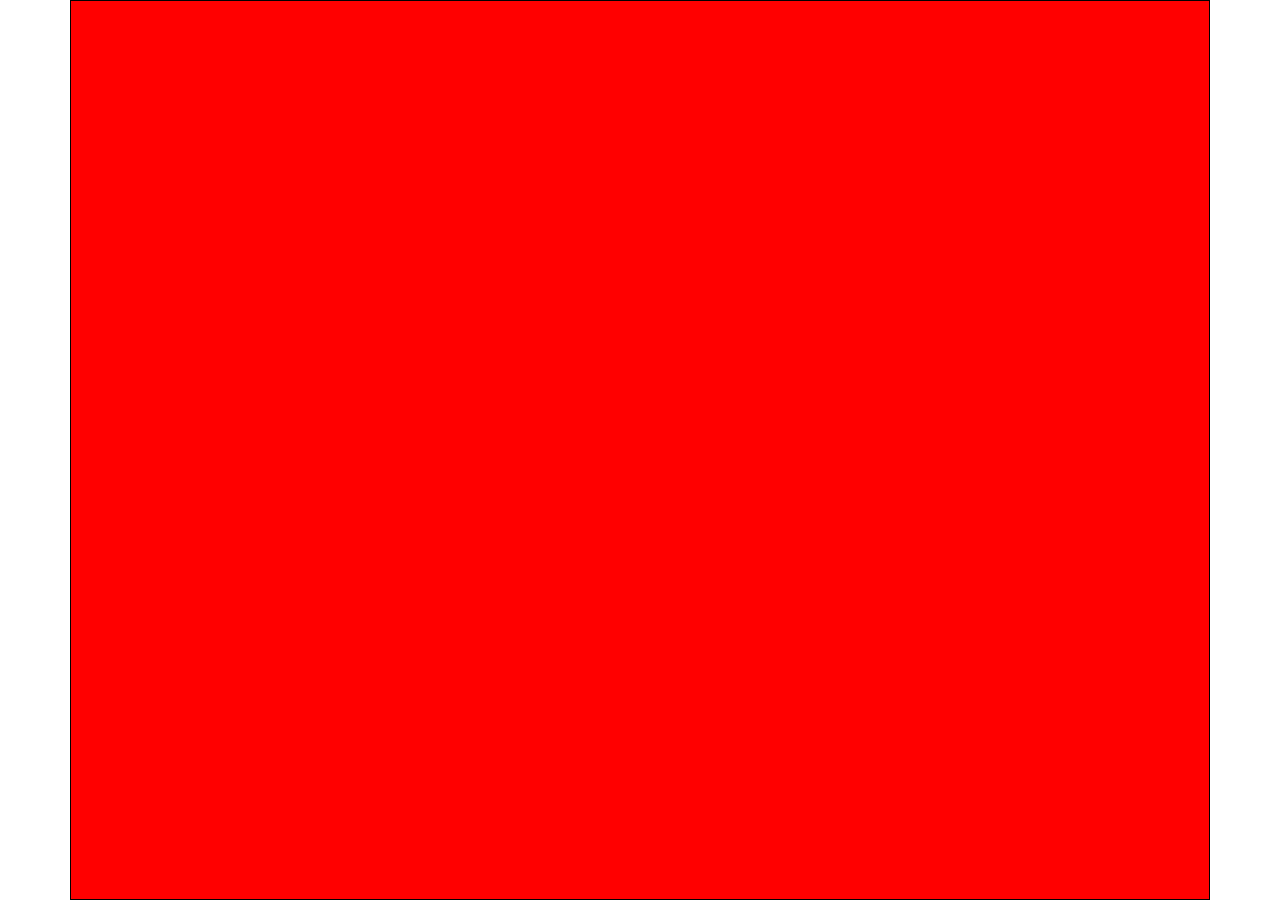
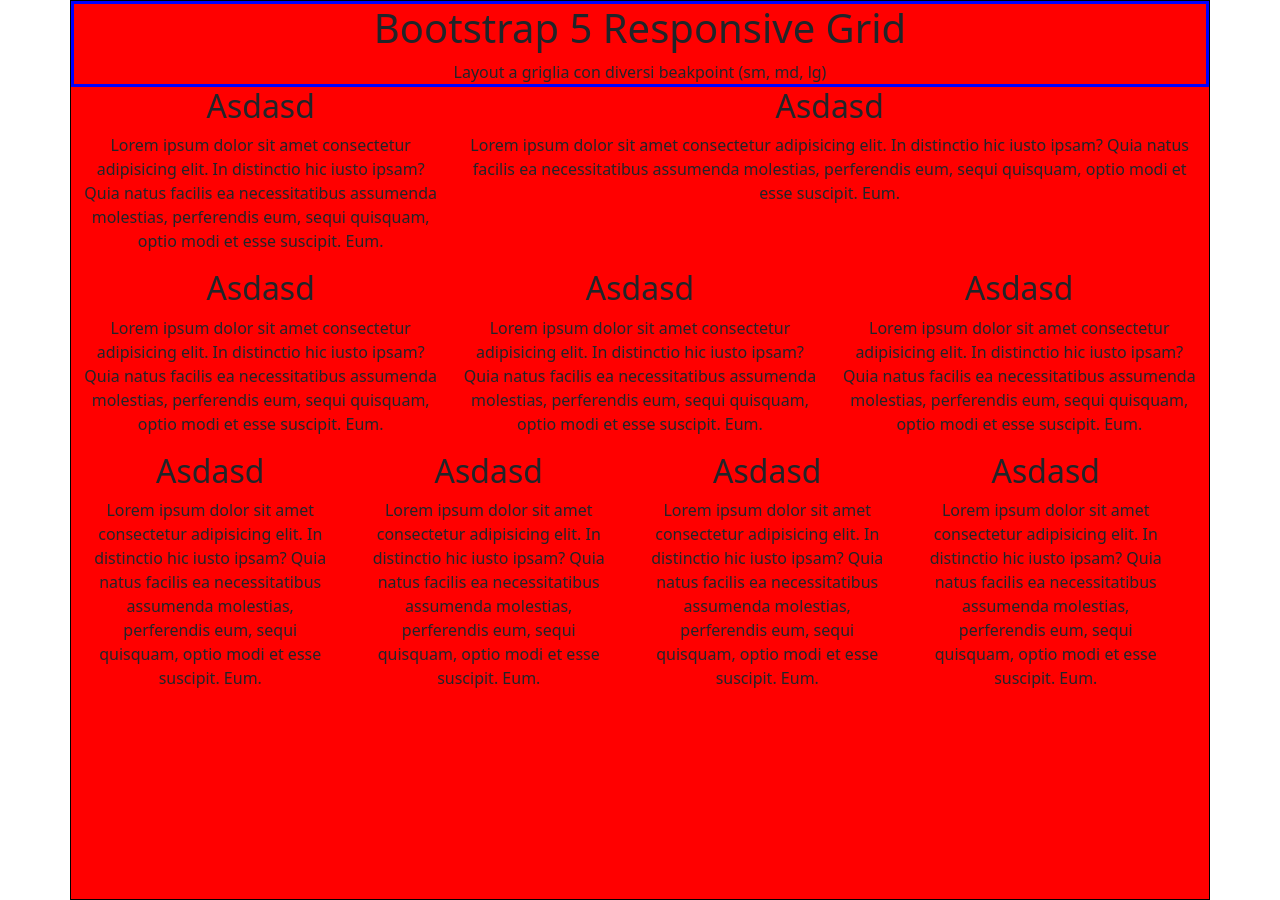
Before and after one commit to riccardo-ottavi/htmlcss-bootstrap-layout, a plain HTML site: page index.html in a window 1280 px wide. Drawn offline with nearby package versions, Linux system fonts and the light colour scheme.

Commit message:
finalizza inserimento degli elementi

```diff
--- a/css/main.css
+++ b/css/main.css
@@ -10,3 +10,7 @@
     border: 1px solid black;
     height: 900px;
 }
+
+.col {
+    border: 3px blue solid
+}
--- a/index.html
+++ b/index.html
@@ -8,11 +8,60 @@
     <title>Bootstrap</title>
 </head>
 <body>
-    <div class="container">
-        <div class="row"></div>
-        <div class="row"></div>
-        <div class="row"></div>
-        <div class="row"></div>
+    <div class="container text-center">
+        <div class="row">
+            <div class="col">
+                <h1>Bootstrap 5 Responsive Grid</h1>
+                <span>Layout a griglia con diversi beakpoint (sm, md, lg)</span>
+            </div>
+        </div>
+
+
+        <div class="row">
+            <div class="col-xl-4 col-md-6 col-sm-12">
+                <h2>Asdasd</h2>
+                <p>Lorem ipsum dolor sit amet consectetur adipisicing elit. In distinctio hic iusto ipsam? Quia natus facilis ea necessitatibus assumenda molestias, perferendis eum, sequi quisquam, optio modi et esse suscipit. Eum.</p>
+            </div>
+            <div class="col-xl-8 col-md-6 col-sm-12">
+                <h2>Asdasd</h2>
+                <p>Lorem ipsum dolor sit amet consectetur adipisicing elit. In distinctio hic iusto ipsam? Quia natus facilis ea necessitatibus assumenda molestias, perferendis eum, sequi quisquam, optio modi et esse suscipit. Eum.</p>
+            </div>
+        </div>
+
+
+        <div class="row">
+             <div class="col-xl-4 col-md-4 col-sm-6">
+                <h2>Asdasd</h2>
+                <p>Lorem ipsum dolor sit amet consectetur adipisicing elit. In distinctio hic iusto ipsam? Quia natus facilis ea necessitatibus assumenda molestias, perferendis eum, sequi quisquam, optio modi et esse suscipit. Eum.</p>
+            </div>
+            <div class="col-xl-4 col-md-4 col-sm-6">
+                <h2>Asdasd</h2>
+                <p>Lorem ipsum dolor sit amet consectetur adipisicing elit. In distinctio hic iusto ipsam? Quia natus facilis ea necessitatibus assumenda molestias, perferendis eum, sequi quisquam, optio modi et esse suscipit. Eum.</p>
+            </div>
+             <div class="col-xl-4 col-md-4 col-sm-12">
+                <h2>Asdasd</h2>
+                <p>Lorem ipsum dolor sit amet consectetur adipisicing elit. In distinctio hic iusto ipsam? Quia natus facilis ea necessitatibus assumenda molestias, perferendis eum, sequi quisquam, optio modi et esse suscipit. Eum.</p>
+            </div>
+
+
+        <div class="row">
+            <div class="col-xl-3 col-md-6 col-sm-6">
+                <h2>Asdasd</h2>
+                <p>Lorem ipsum dolor sit amet consectetur adipisicing elit. In distinctio hic iusto ipsam? Quia natus facilis ea necessitatibus assumenda molestias, perferendis eum, sequi quisquam, optio modi et esse suscipit. Eum.</p>
+            </div>
+            <div class="col-xl-3 col-md-6 col-sm-6">
+                <h2>Asdasd</h2>
+                <p>Lorem ipsum dolor sit amet consectetur adipisicing elit. In distinctio hic iusto ipsam? Quia natus facilis ea necessitatibus assumenda molestias, perferendis eum, sequi quisquam, optio modi et esse suscipit. Eum.</p>
+            </div>
+            <div class="col-xl-3 col-md-6 col-sm-6">
+                <h2>Asdasd</h2>
+                <p>Lorem ipsum dolor sit amet consectetur adipisicing elit. In distinctio hic iusto ipsam? Quia natus facilis ea necessitatibus assumenda molestias, perferendis eum, sequi quisquam, optio modi et esse suscipit. Eum.</p>
+            </div>
+            <div class="col-xl-3 col-md-6 col-sm-6">
+                <h2>Asdasd</h2>
+                <p>Lorem ipsum dolor sit amet consectetur adipisicing elit. In distinctio hic iusto ipsam? Quia natus facilis ea necessitatibus assumenda molestias, perferendis eum, sequi quisquam, optio modi et esse suscipit. Eum.</p>
+            </div>
+        </div>
     </div>
 </body>
 </html>
```
